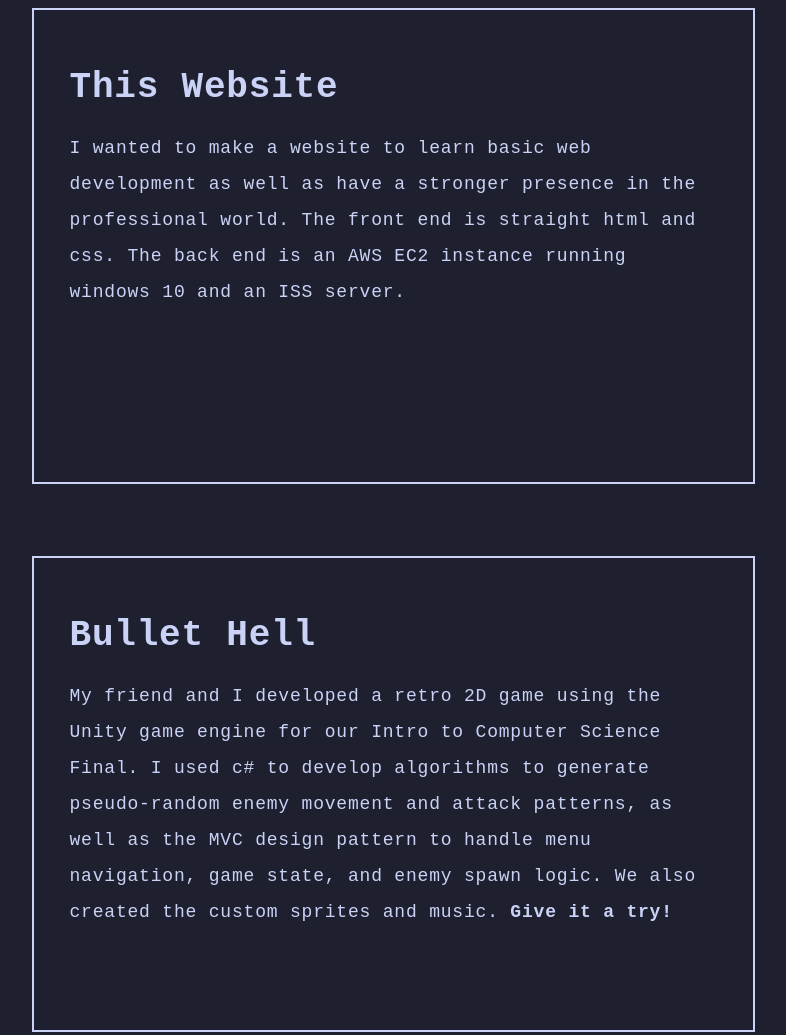
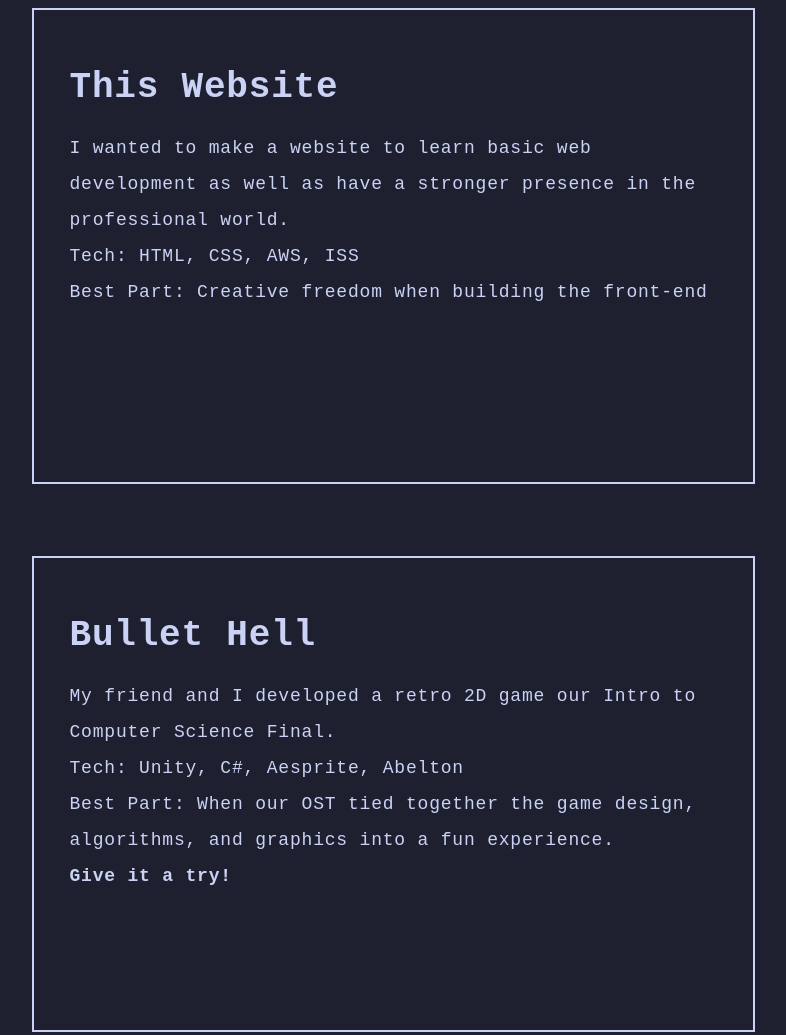
Before and after one commit to aadanen/AaronsWorld_v1, a plain HTML site: page projects/projects.html in a window 1280 px wide. Shown: the part 80-1115 px from the top of the page, without its empty margins (247-1033 px from the left). Drawn offline with Linux system fonts and the light colour scheme.

Commit message:
improved the text content but not final

```diff
--- a/projects/projects.html
+++ b/projects/projects.html
@@ -17,18 +17,18 @@
             <h1>This Website</h1>
             <p>
                 I wanted to make a website to learn basic web development
-                as well as have a stronger presence in the professional world.
-                The front end is straight html and css. The back end is an
-                AWS EC2 instance running windows 10 and an ISS server.
+                as well as have a stronger presence in the professional world. <br>
+                Tech: HTML, CSS, AWS, ISS <br>
+                Best Part: Creative freedom when building the front-end
             </p>
         </div>
         <div class="project">
             <h1>Bullet Hell</h1>
             <p>
-                My friend and I developed a retro 2D game using the Unity game engine for our Intro to Computer Science Final.
-                I used c# to develop algorithms to generate pseudo-random enemy movement and attack patterns, as well as the
-                MVC design pattern to handle menu navigation, game state, and enemy spawn logic. We also created the custom
-                sprites and music.<strong><a class="awv2_a" href="bullet_hell_webgl/index.html"> Give it a try!</a></strong>
+                My friend and I developed a retro 2D game our Intro to Computer Science Final. <br>
+                Tech: Unity, C#, Aesprite, Abelton <br>
+                Best Part: When our OST tied together the game design, algorithms, and graphics into a fun experience. <br>
+                <strong><a class="awv2_a" href="bullet_hell_webgl/index.html"> Give it a try!</a></strong>
             </p>
         </div>
         <div class="project">
```
